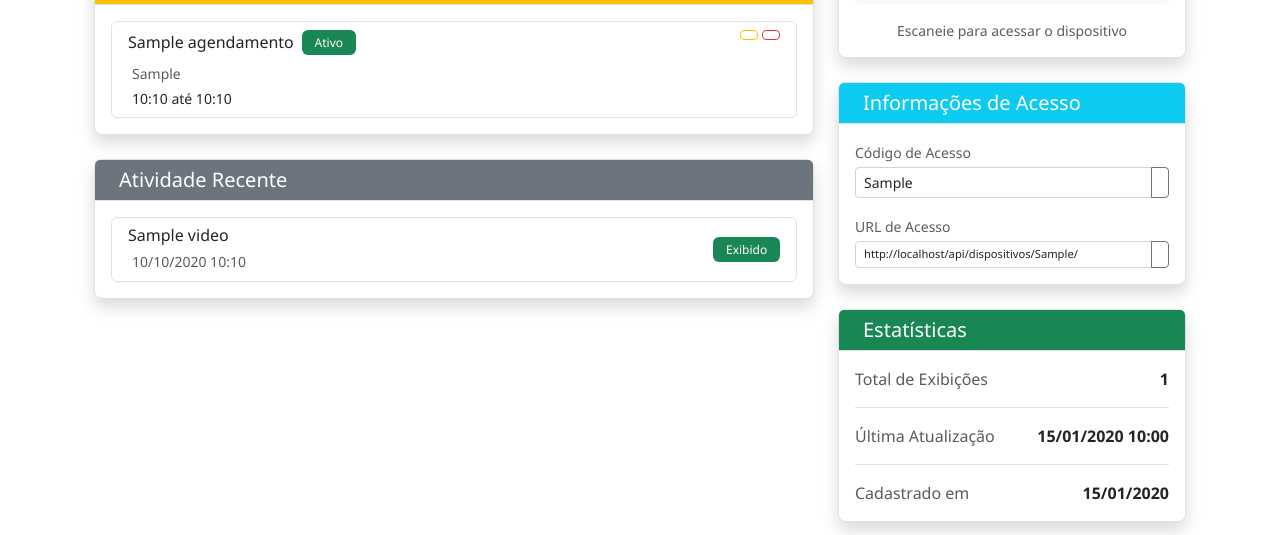
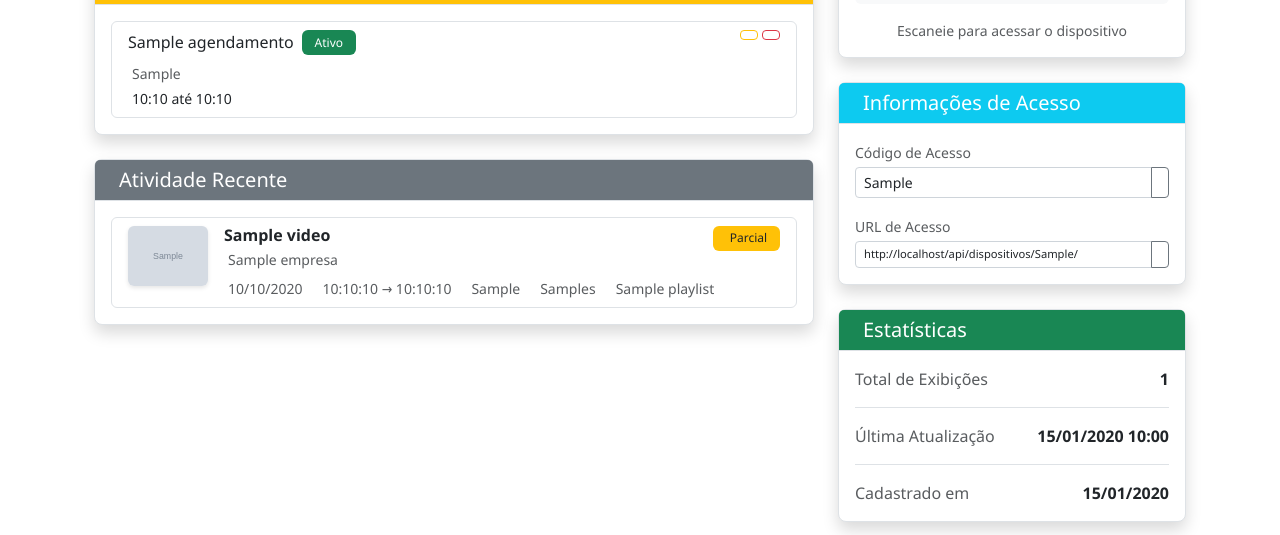
Before and after one commit to marcosdollis/web-mediaexpand, a Django app: template templates/dispositivos/dispositivo_detail.html in a window 1280 px wide. Shown: the part 596-1131 px from the top of the page. Run offline with Django 4.2, Linux system fonts and the light colour scheme; the template is opened without the code that fills it: most values are stand-ins (such as "Sample title", 1, 10 or a date in 2020); grey boxes marked "Sample" are stand-in pictures.

Commit message:
Add display duration methods and recent logs to dispositivo detail view

```diff
--- a/core/views.py
+++ b/core/views.py
@@ -1520,9 +1520,15 @@ def dispositivo_detail_view(request, pk):
     # Contar agendamentos ativos
     agendamentos_ativos_count = dispositivo.agendamentos.filter(ativo=True).count()
 
+    # Buscar logs recentes com vídeo e thumbnail
+    logs_recentes = dispositivo.logs_exibicao.select_related(
+        'video', 'video__cliente', 'playlist'
+    ).order_by('-data_hora_inicio')[:15]
+
     context = {
         'dispositivo': dispositivo,
         'agendamentos_ativos_count': agendamentos_ativos_count,
+        'logs_recentes': logs_recentes,
     }
 
     return render(request, 'dispositivos/dispositivo_detail.html', context)
--- a/static/css/style.css
+++ b/static/css/style.css
@@ -252,3 +252,44 @@ body {
         padding: 1.5rem;
     }
 }
+
+/* Log de Exibição - Dispositivo Detail */
+.list-group-item {
+    transition: all 0.2s ease;
+}
+
+.list-group-item:hover {
+    background-color: #f8f9fa;
+    transform: translateX(2px);
+}
+
+.log-thumbnail {
+    width: 80px;
+    height: 60px;
+    object-fit: cover;
+    border-radius: 6px;
+    box-shadow: 0 2px 4px rgba(0,0,0,0.1);
+}
+
+.log-thumbnail-placeholder {
+    width: 80px;
+    height: 60px;
+    border-radius: 6px;
+    background: linear-gradient(135deg, #e9ecef 0%, #dee2e6 100%);
+    display: flex;
+    align-items: center;
+    justify-content: center;
+}
+
+.log-content h6 {
+    color: #212529;
+    font-weight: 600;
+    margin-bottom: 0.25rem;
+}
+
+.log-info-item {
+    display: inline-flex;
+    align-items: center;
+    gap: 4px;
+    white-space: nowrap;
+}
--- a/templates/dispositivos/dispositivo_detail.html
+++ b/templates/dispositivos/dispositivo_detail.html
@@ -184,26 +184,96 @@
                     <h5 class="mb-0"><i class="fas fa-history me-2"></i>Atividade Recente</h5>
                 </div>
                 <div class="card-body">
-                    {% if dispositivo.logs_exibicao.all %}
+                    {% if logs_recentes %}
                     <div class="list-group">
-                        {% for log in dispositivo.logs_exibicao.all|slice:":10" %}
+                        {% for log in logs_recentes %}
                         <div class="list-group-item">
-                            <div class="d-flex justify-content-between align-items-center">
-                                <div>
-                                    <h6 class="mb-1">{{ log.video.titulo }}</h6>
-                                    <small class="text-muted">
-                                        <i class="fas fa-clock me-1"></i>{{ log.data_exibicao|date:"d/m/Y H:i" }}
-                                    </small>
+                            <div class="d-flex align-items-start gap-3">
+                                <!-- Thumbnail -->
+                                <div class="flex-shrink-0">
+                                    {% if log.video.thumbnail %}
+                                    <img src="{{ log.video.thumbnail.url }}"
+                                         alt="{{ log.video.titulo }}"
+                                         class="log-thumbnail">
+                                    {% else %}
+                                    <div class="log-thumbnail-placeholder">
+                                        <i class="fas fa-video text-secondary"></i>
+                                    </div>
+                                    {% endif %}
                                 </div>
-                                <span class="badge bg-success">Exibido</span>
+
+                                <!-- Content -->
+                                <div class="flex-grow-1 log-content">
+                                    <div class="d-flex justify-content-between align-items-start mb-2">
+                                        <div>
+                                            <h6 class="mb-1">{{ log.video.titulo }}</h6>
+                                            <small class="text-muted d-block">
+                                                <i class="fas fa-building me-1"></i>{{ log.video.cliente.empresa }}
+                                            </small>
+                                        </div>
+                                        {% if log.completamente_exibido %}
+                                        <span class="badge bg-success">
+                                            <i class="fas fa-check-circle me-1"></i>Completo
+                                        </span>
+                                        {% else %}
+                                        <span class="badge bg-warning text-dark">
+                                            <i class="fas fa-exclamation-triangle me-1"></i>Parcial
+                                        </span>
+                                        {% endif %}
+                                    </div>
+
+                                    <div class="d-flex gap-3 small text-muted flex-wrap">
+                                        <span class="log-info-item">
+                                            <i class="fas fa-calendar"></i>
+                                            {{ log.data_hora_inicio|date:"d/m/Y" }}
+                                        </span>
+                                        <span class="log-info-item">
+                                            <i class="fas fa-clock"></i>
+                                            {{ log.data_hora_inicio|date:"H:i:s" }}
+                                            {% if log.data_hora_fim %}
+                                                → {{ log.data_hora_fim|date:"H:i:s" }}
+                                            {% endif %}
+                                        </span>
+                                        {% if log.data_hora_fim %}
+                                        <span class="log-info-item" title="Duração da exibição">
+                                            <i class="fas fa-hourglass-half"></i>
+                                            {{ log.duracao_exibicao_formatada }}
+                                        </span>
+                                        {% endif %}
+                                        {% if log.video.duracao_segundos %}
+                                        <span class="log-info-item" title="Duração do vídeo">
+                                            <i class="fas fa-film"></i>
+                                            {{ log.video.duracao_segundos }}s
+                                        </span>
+                                        {% endif %}
+                                        {% if log.playlist %}
+                                        <span class="log-info-item">
+                                            <i class="fas fa-list"></i>
+                                            {{ log.playlist.nome }}
+                                        </span>
+                                        {% endif %}
+                                    </div>
+                                </div>
                             </div>
                         </div>
                         {% endfor %}
                     </div>
+
+                    {% if logs_recentes|length == 15 %}
+                    <div class="text-center mt-3">
+                        <small class="text-muted">
+                            <i class="fas fa-info-circle me-1"></i>
+                            Mostrando os 15 registros mais recentes
+                        </small>
+                    </div>
+                    {% endif %}
                     {% else %}
                     <div class="text-center py-4">
                         <i class="fas fa-history fa-2x text-muted mb-2"></i>
                         <p class="text-muted mb-0">Nenhuma atividade registrada ainda.</p>
+                        <small class="text-muted d-block mt-2">
+                            Os logs de exibição aparecerão aqui quando a TV começar a reproduzir vídeos.
+                        </small>
                     </div>
                     {% endif %}
                 </div>
```
Also changed, not shown: core/models.py (+16 -0 lines).
